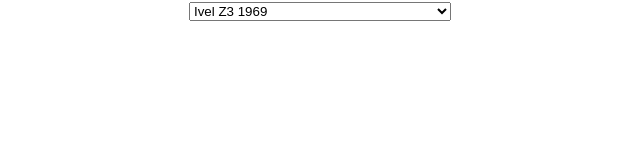
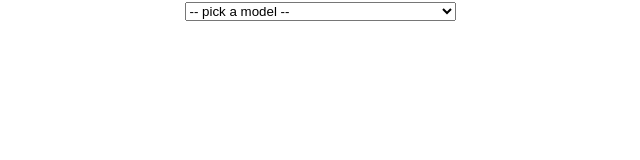
Before and after one commit to Nejurgis/HW3, a React (Create React App) app: page / in a window 1280 px wide. Shown: the top 160 px of the page, without its empty margins (320-960 px from the left). Built offline with nearby package versions, Linux system fonts and the light colour scheme.

Commit message:
added parenthesis to the date in the label

```diff
--- a/src/App.js
+++ b/src/App.js
@@ -24,26 +24,22 @@
   }
 }
 
-const test = Object.entries(data).reduce((acc,next)=>{
+const dataArr = Object.entries(data).reduce((acc,next)=>{
   return [...acc, next]
 },[])
-// const another = test.map(el=>el)
 
-// el[0] = name
-// el[1].year = year
+class App extends Component {
+  render() {
 
-// returns 4 arrays
-// each array has object
-// object has keys
-{/* <option value={el.manufacturer}>{el}</option> */}
-class App extends Component {
+    const carOptions = dataArr.map(el =>
+    <option value={el[0]} >{`${el[0]} (${el[1].year})`}</option>)
 
 
-  render() {
     return (
       <div className="App">
         <select>
-        {test.map(el => <option key={Math.random()} label={el[0]+ ' ' + el[1].year} ></option>   )}
+          <option>-- pick a model --</option>
+          {carOptions}
         </select>
       </div>
     );
```
